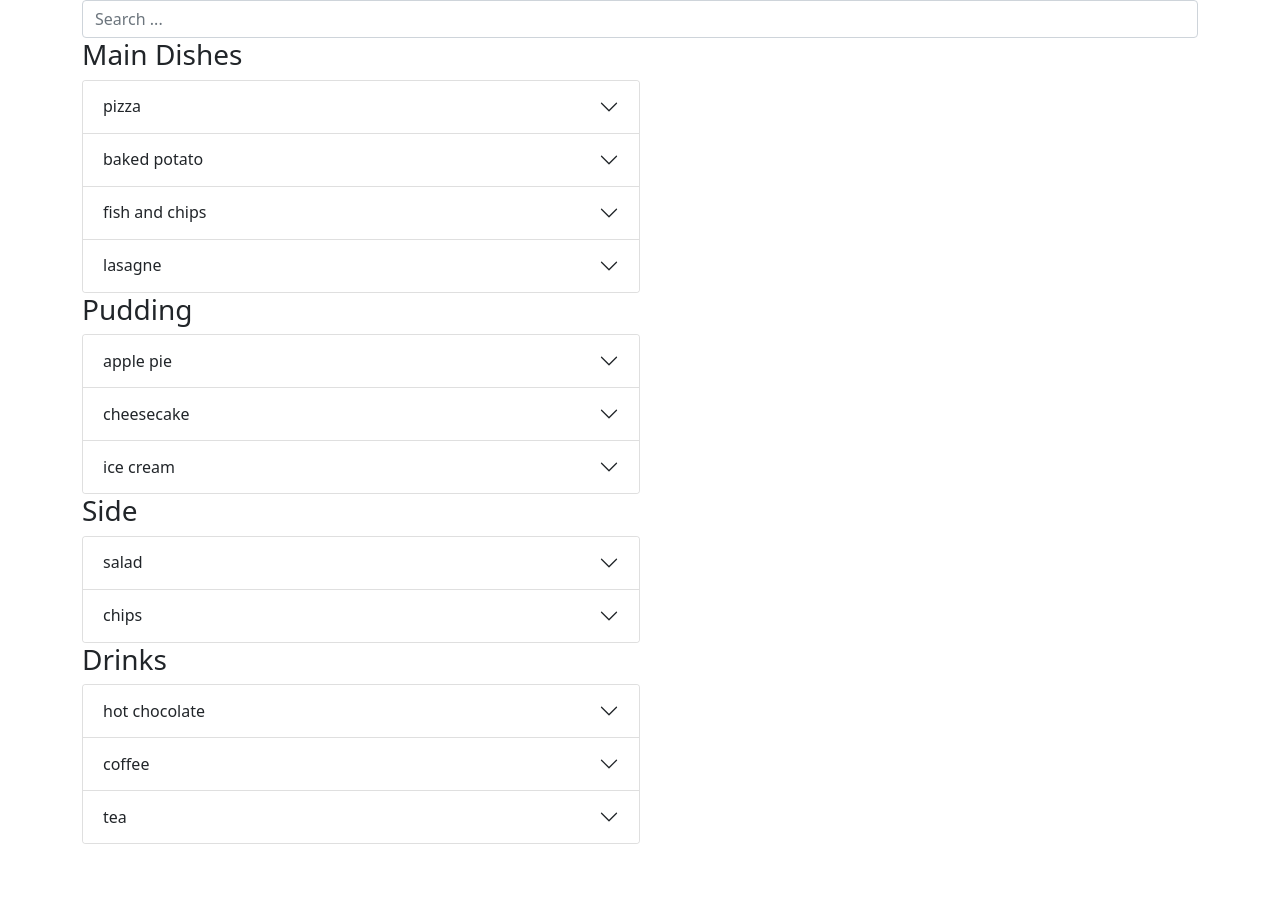
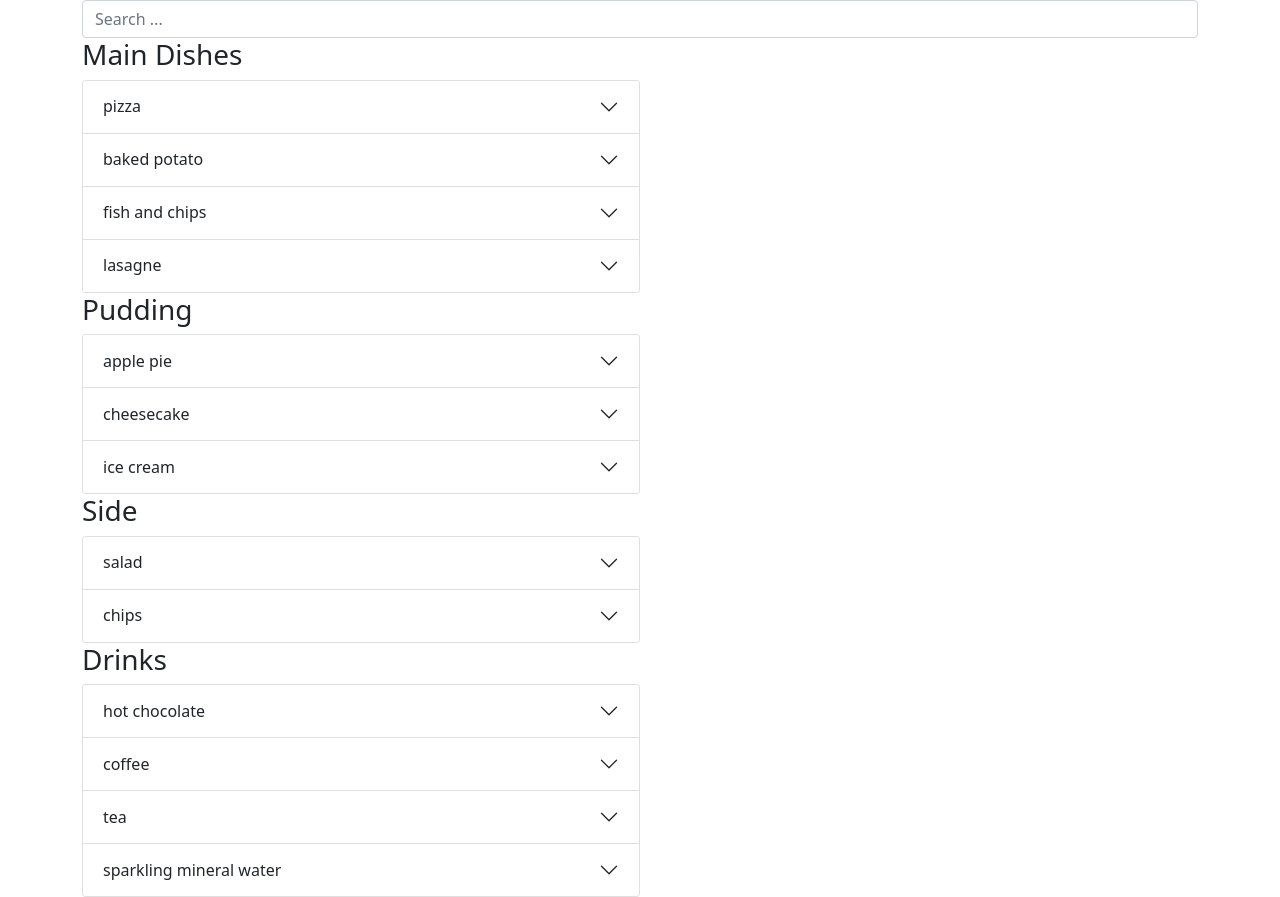
Before and after one commit to FionaMacRaeFairlie/FEWD-Lab3, a React (Create React App) app: page / in a window 1280 px wide. Before the commit the page ends 844 px from the top, so only its background shows below. Built offline with nearby package versions, Linux system fonts and the light colour scheme.

Commit message:
files for Lab 3

```diff
--- a/src/data/data.js
+++ b/src/data/data.js
@@ -133,5 +133,13 @@ export const items = [
       price: "3",
       category: "side",
       available: "yes",
+    },
+    {
+      id: "18",
+      name: "sparkling mineral water",
+      description: "locally sourced",
+      price: "1.50",
+      category: "drinks",
+      available: "yes",
     }
   ];
```
